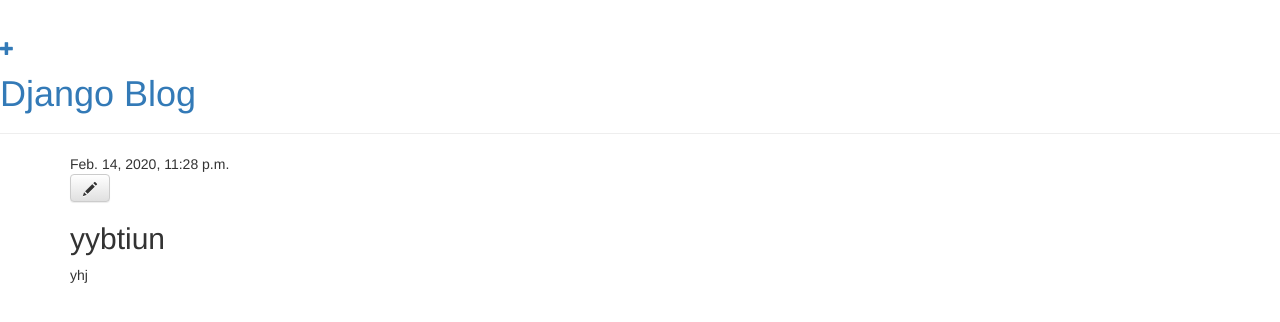
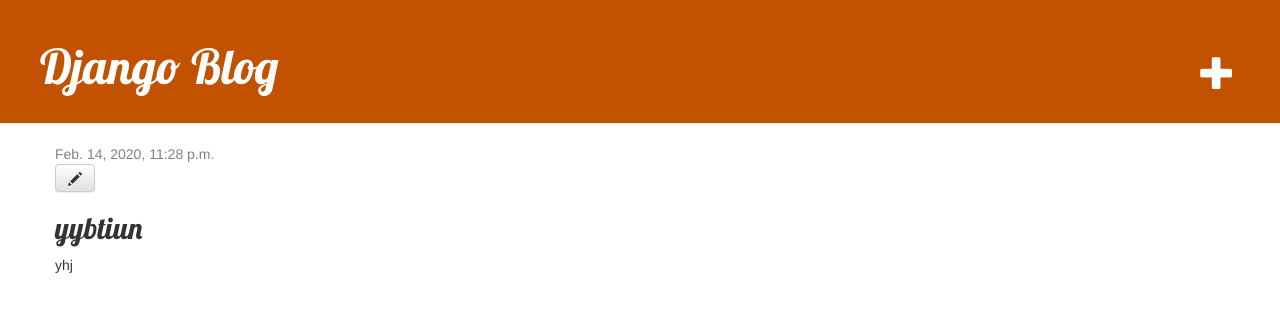
Before and after one commit to weirdcolonel12/my-first-blog, a Django app: page /post/1/ in a window 1280 px wide. Shown: the top 322 px of the page. Run offline with Django 3.2, Linux system fonts and the light colour scheme; a user stored in the database is signed in; data comes from the database, SQL or seed files in the repository; both versions use the stored data as it was after the commit; some libraries are stand-ins or nearby versions.

Commit message:
Changed the HTML for the site.

```diff
--- a/blog/static/css/style.css
+++ b/blog/static/css/style.css
@@ -4,7 +4,16 @@
     padding: 20px 20px 20px 40px;
 }
 
-.page-header h1, .page-header h1 a, .page-header h1 a:visited, .page-header h1 a:active {
+.special {
+    position: relative;
+    top: 35;
+    left: -5px;
+}
+
+.page-header h1,
+.page-header h1 a,
+.page-header h1 a:visited,
+.page-header h1 a:active {
     color: #ffffff;
     font-size: 36pt;
     text-decoration: none;
@@ -14,7 +23,10 @@
     margin-left: 40px;
 }
 
-h1, h2, h3, h4 {
+h1,
+h2,
+h3,
+h4 {
     font-family: 'Lobster', cursive;
 }
 
@@ -26,11 +38,14 @@
     float: right;
 }
 
-.post-form textarea, .post-form input {
+.post-form textarea,
+.post-form input {
     width: 100%;
 }
 
-.top-menu, .top-menu:hover, .top-menu:visited {
+.top-menu,
+.top-menu:hover,
+.top-menu:visited {
     color: #ffffff;
     float: right;
     font-size: 26pt;
@@ -41,6 +56,7 @@
     margin-bottom: 70px;
 }
 
-.post h2 a, .post h2 a:visited {
+.post h2 a,
+.post h2 a:visited {
     color: #000000;
 }
--- a/blog/templates/blog/base.html
+++ b/blog/templates/blog/base.html
@@ -6,13 +6,13 @@
     <link rel="stylesheet" href="//maxcdn.bootstrapcdn.com/bootstrap/3.2.0/css/bootstrap.min.css">
     <link rel="stylesheet" href="//maxcdn.bootstrapcdn.com/bootstrap/3.2.0/css/bootstrap-theme.min.css">
     <link href='//fonts.googleapis.com/css?family=Lobster&subset=latin,latin-ext' rel='stylesheet' type='text/css'>
-    <link rel="stylesheet" href="{% static 'css/blog.css' %}">
+    <link rel="stylesheet" href="{% static 'css/style.css' %}">
 </head>
 
 <body>
     <div class="page-header">
         {% if user.is_authenticated %}
-        <a href="{% url 'post_new' %}" class="top-menu"><span class="glyphicon glyphicon-plus"></span></a>
+        <a href="{% url 'post_new' %}" class="top-menu"><span class="glyphicon glyphicon-plus special"></span></a>
         {% endif %}
         <h1><a href="/">Django Blog</a></h1>
     </div>
```
Also changed, not shown: blog/templates/blog/post_edit.html (line endings or trailing spaces), db.sqlite3.
